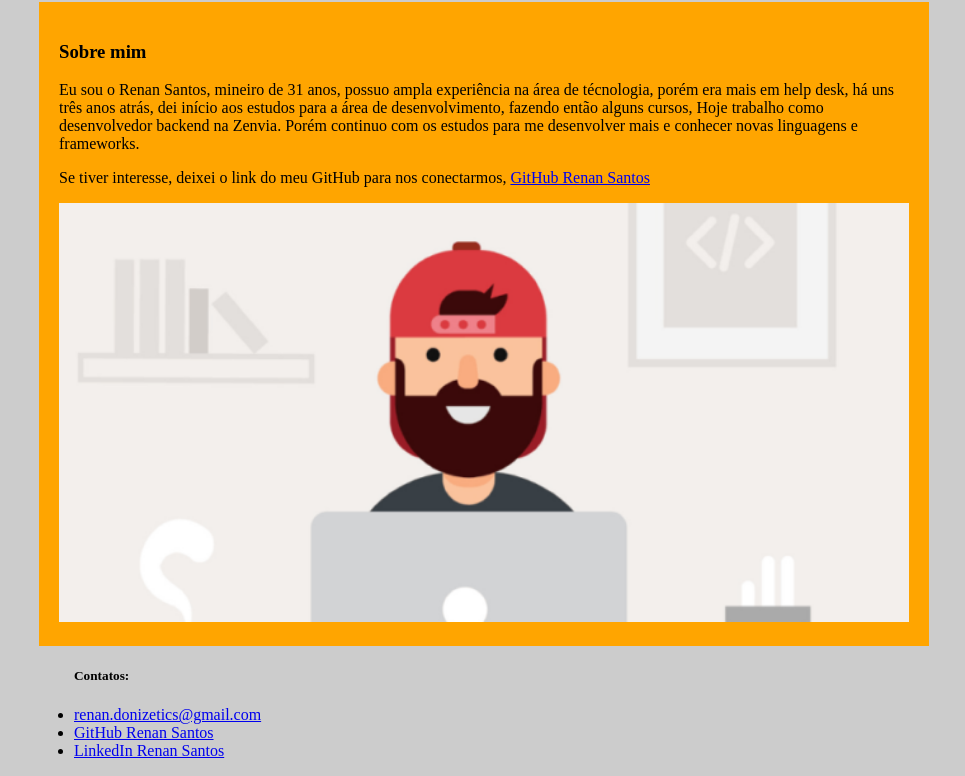
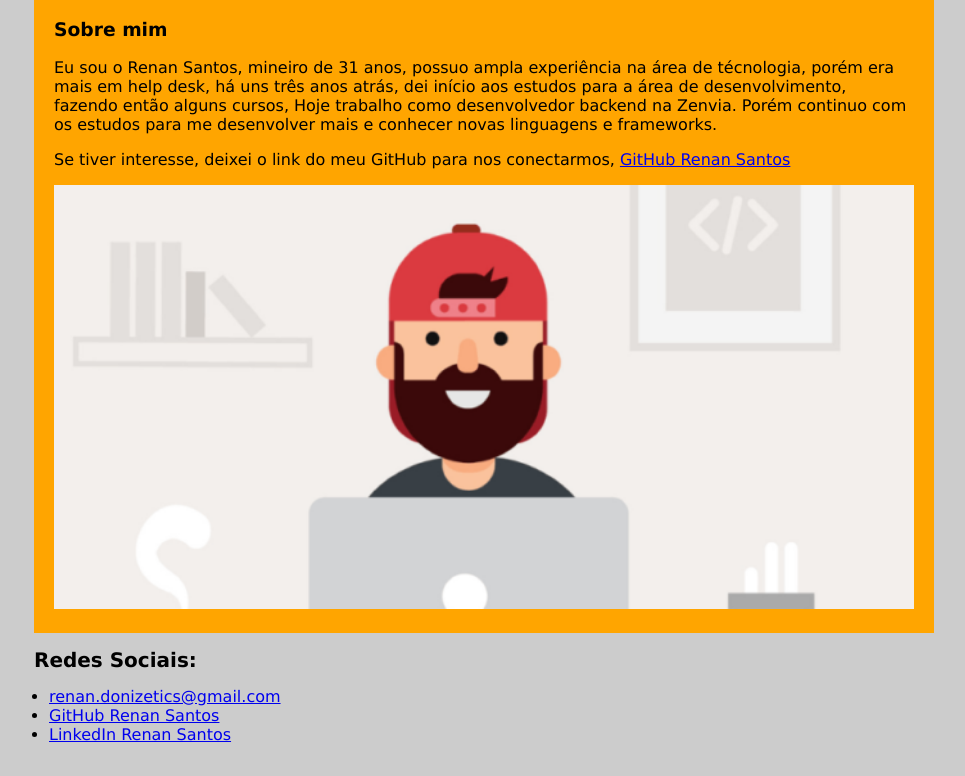
Before and after one commit to renandonizeti/dio_bootcamp, a plain HTML site: page Introdução ao curso HTML/Index.html in a window 1280 px wide. Shown: the part 126-902 px from the top of the page, without its empty margins (156-1121 px from the left). Drawn offline with Linux system fonts and the light colour scheme.

Commit message:
finalização de ajustes

```diff
--- a/Introdução ao curso HTML/Index.html
+++ b/Introdução ao curso HTML/Index.html
@@ -30,9 +30,9 @@
 
         </section>
 
-        <footer>
-            <ul>
-                <h5>Contatos:</h5>
+        <footer class="footer">
+            <h5 class="contacts_title">Redes Sociais:</h5>
+            <ul class="contacts_list">
                 <li><a href="mailto:renan.donizetics@gmail.com">renan.donizetics@gmail.com</a></li>
                 <li><a href="https://github.com/renandonizeti">GitHub Renan Santos</a></li>
                 <li><a href="https://www.linkedin.com/in/renan-donizeti-carvalho-dos-santos-725b7b14b/">LinkedIn Renan Santos</a></li>
--- a/Introdução ao curso HTML/style.css
+++ b/Introdução ao curso HTML/style.css
@@ -2,17 +2,19 @@ body{
     background: #ccc;
     margin: auto;
     max-width: 900px;
+    font-family: verdana;
 }
 
 .box_post{
     background: orange;
     padding: 20px;
-    margin: 5px;
+    margin-bottom: 15px;
 
 }
 
 .foto_dev{
     width: 100%;
+
 }
 
 
@@ -20,6 +22,7 @@ body{
     color: orange;
     font-family: Verdana;
     text-align: center;
+    margin: 0;
 }
 
 
@@ -27,3 +30,21 @@ body{
     color: rgb(11, 11, 11);
 
 }
+
+.footer{
+    margin:0;
+    padding: 0;
+}
+
+.contacts_title{
+    margin: 0;
+    padding: 0;
+    font-size: 20px;
+}
+
+.contacts_list{
+    text-decoration: none;
+    margin: 0;
+    padding: 15px;
+
+}
```
